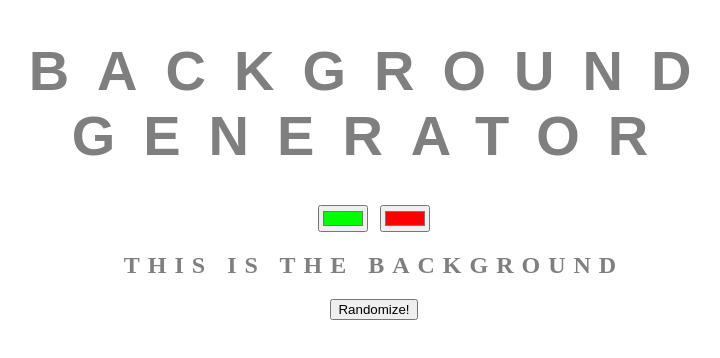
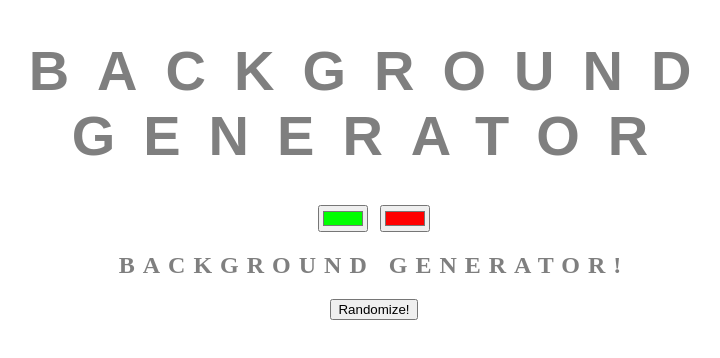
Before and after one commit to blackblastie/Gradient-Background-Generator, a website with bundled scripts: page index.html in a window 1280 px wide. Shown: the whole page, without its empty margins (266-986 px from the left). Built offline with nearby package versions, Linux system fonts and the light colour scheme.

Commit message:
Changing title back to old

```diff
--- a/index.html
+++ b/index.html
@@ -8,7 +8,7 @@
 	<h1>Background Generator</h1>
 	<input class="color1" type="color" name="color1" value="#00ff00">
 	<input class="color2" type="color" name="color2" value="#ff0000">
-	<h2>This is the background</h2>
+	<h2>Background Generator!</h2>
 	<h3></h3>
 	<button>Randomize!</button>
 	<script type="text/javascript" src="script.js"></script>
```
